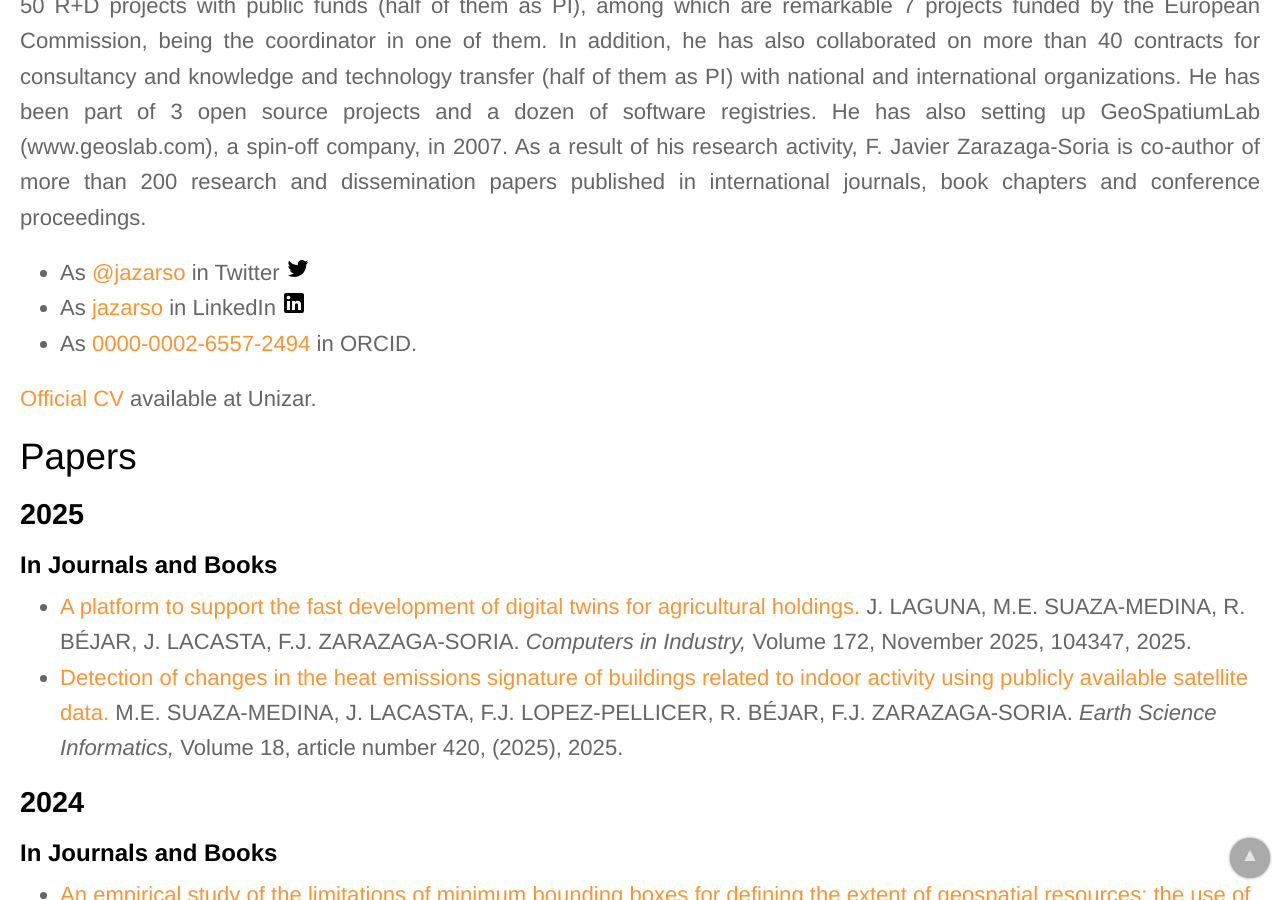
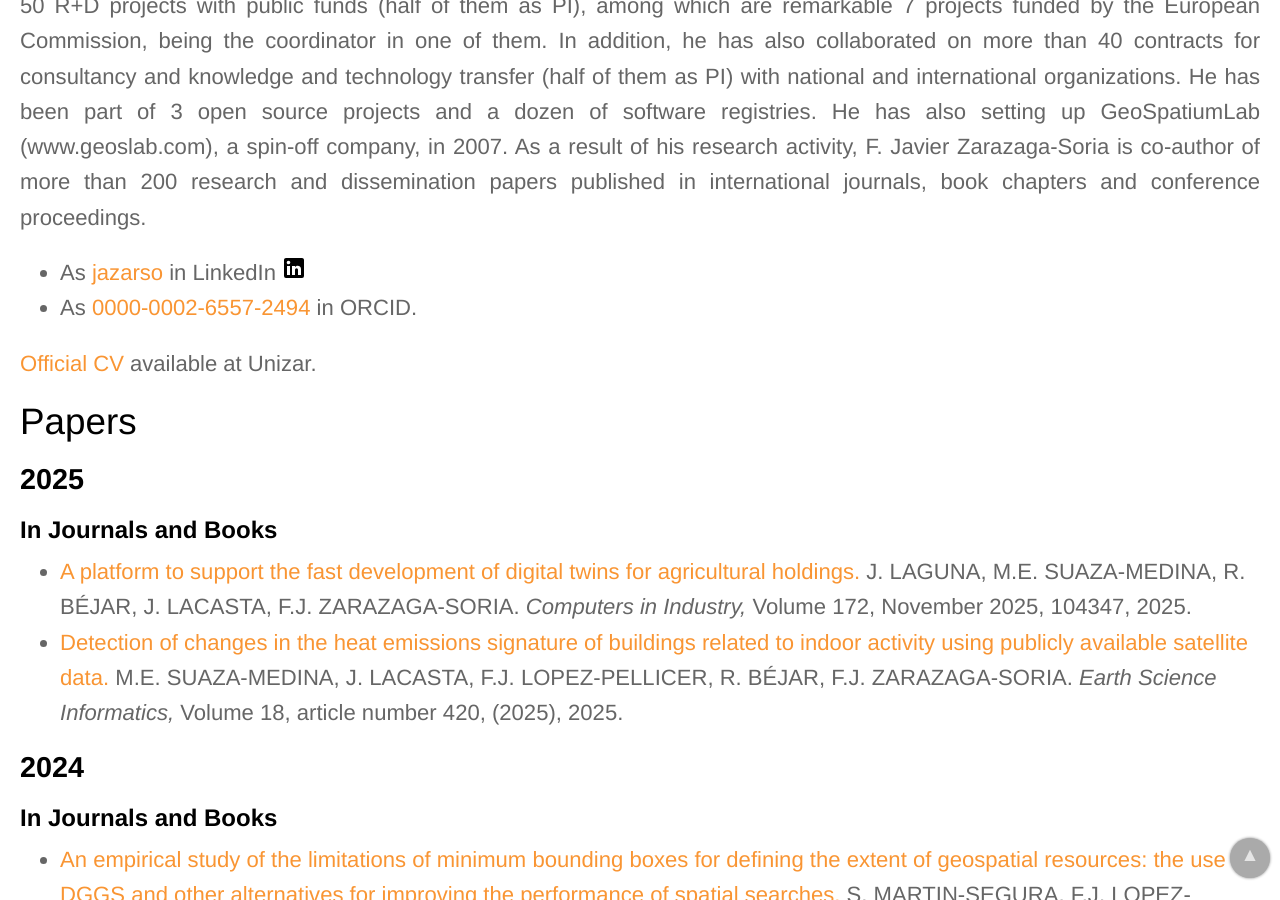
Before and after one commit to IAAA-Lab/IAAA-Lab.github.io, a Jekyll site: the page built from _staff/javy.md, in a window 1280 px wide and 900 px high, scrolled down 747 px. Built offline with Jekyll 4.4.1, drawn with Linux system fonts in a browser that asks for light colours.

Commit message:
Quitar Twitter

```diff
--- a/_staff/javy.md
+++ b/_staff/javy.md
@@ -10,7 +10,6 @@ F. Javier Zarazaga-Soria has a MS degree in Computer Science from the Polytechni
 He began to work as Assistant Professor at the Informatics Department of the University of Zaragoza in 1996. He got a position as Professor in 2003 and Full Professor in 2021. Since January 2015 he is the director of the IAAA Group.
 He has collaborated in more than 50 R+D projects with public funds (half of them as PI), among which are remarkable 7 projects funded by the European Commission, being the coordinator in one of them. In addition, he has also collaborated on more than 40 contracts for consultancy and knowledge and technology transfer (half of them as PI) with national and international organizations. He has been part of 3 open source projects and a dozen of software registries. He has also setting up GeoSpatiumLab (www.geoslab.com), a spin-off company, in 2007. As a result of his research activity, F. Javier Zarazaga-Soria is co-author of more than 200 research and dissemination papers published in international journals, book chapters and conference proceedings.
 
-- As [@jazarso](https://twitter.com/jazarso) in Twitter{% include social-icon.html icon='Twitter' %}
 - As [jazarso](https://www.linkedin.com/in/jazarso/) in LinkedIn {% include social-icon.html icon='LinkedIn' %}
 - As [0000-0002-6557-2494](https://orcid.org/0000-0002-6557-2494) in ORCID.
 
```
